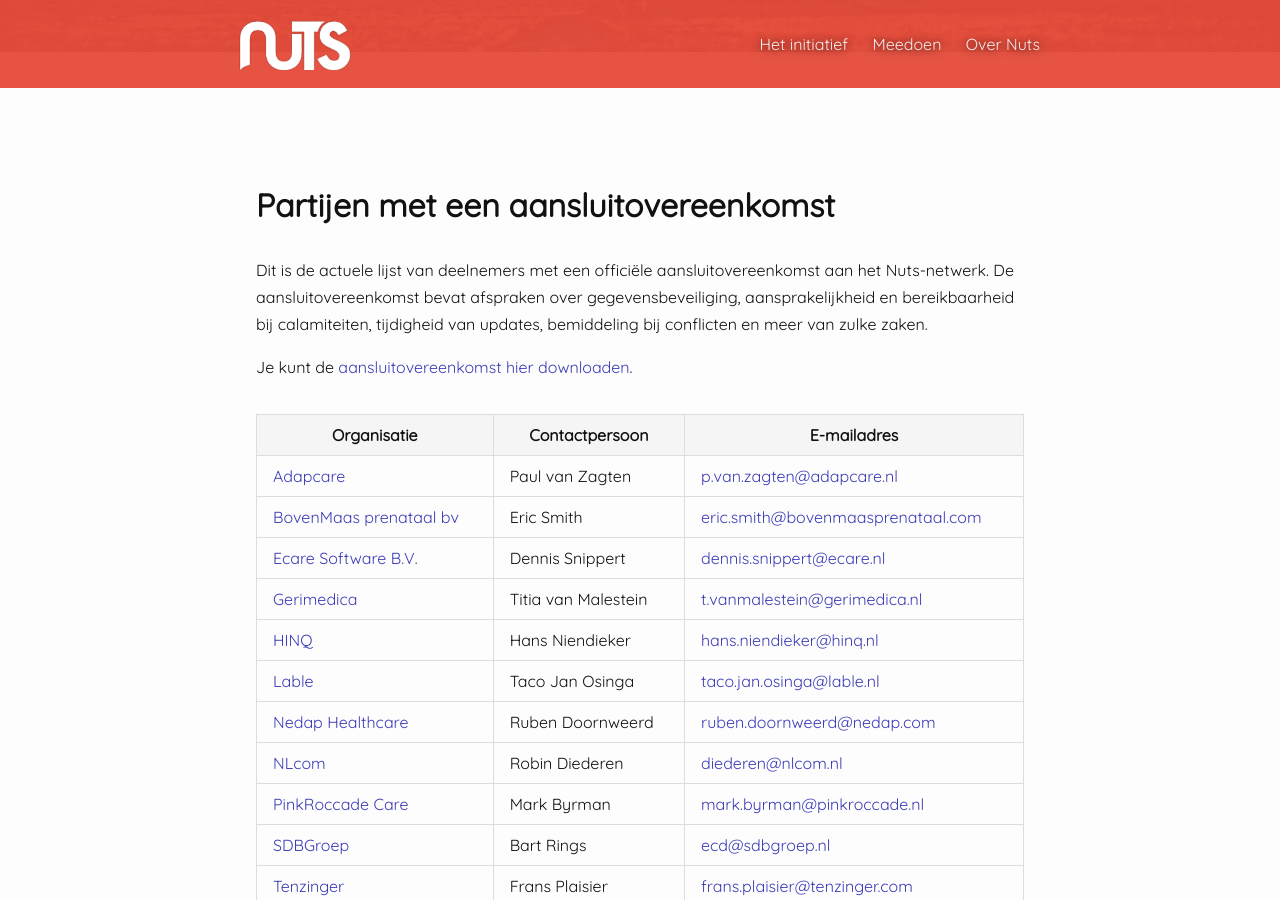
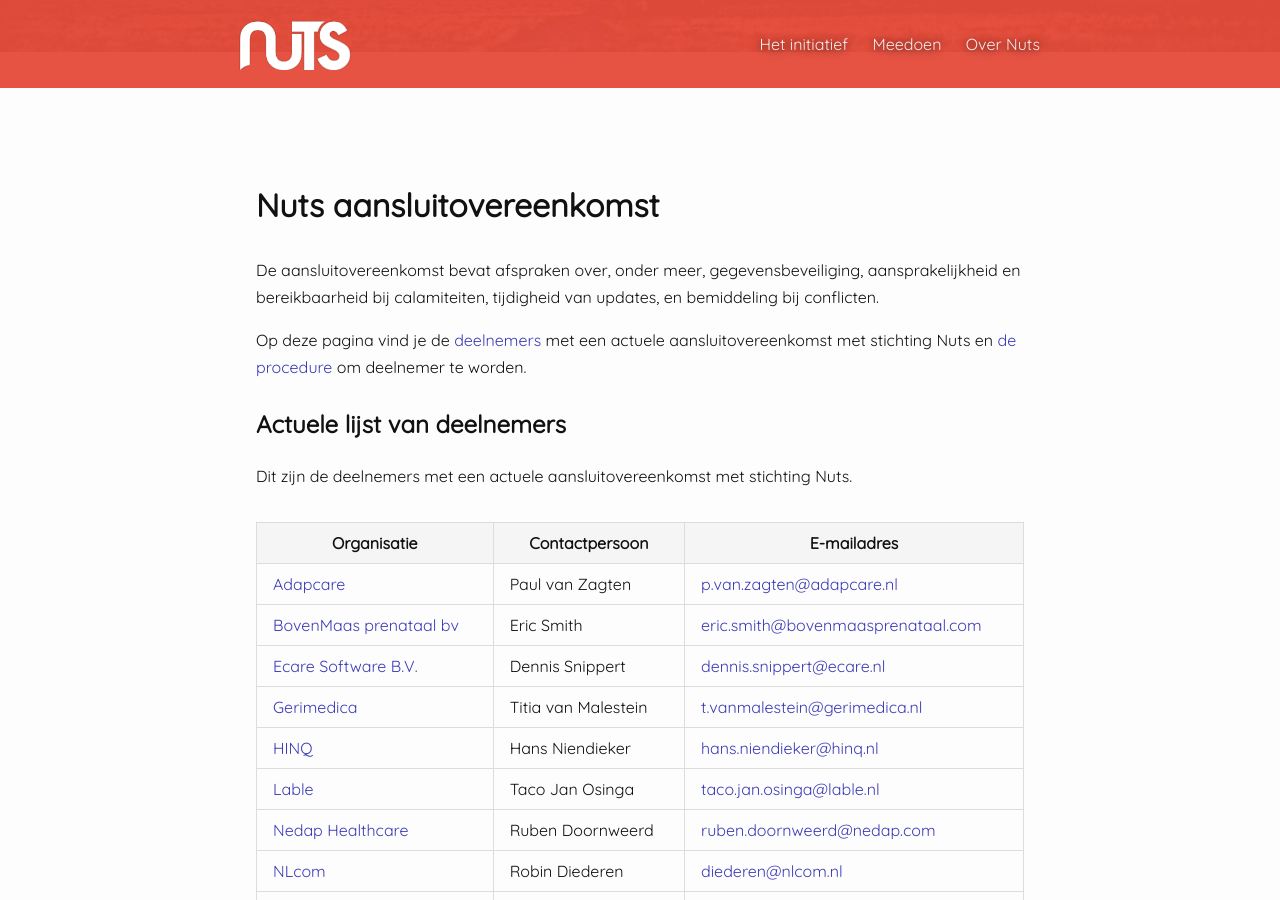
Before and after one commit to nuts-foundation/nuts-webpresence, a Jekyll site: the page built from aangesloten.md, in a window 1280 px wide and 900 px high, scrolled down 308 px. Built offline with Jekyll 4.4.1, drawn with Linux system fonts in a browser that asks for light colours; some of the changed text lies outside the part shown.

Commit message:
Update aangesloten.md (#140)
* Update aangesloten.md

Taal in lijn gebracht met taal uit overeenkomst en procedure voor deelname via aansluitovereenkomst toegevoegd.

* Tekst aangepast

Iets leesbaarder gemaakt mbt een of meerdere tekenbevoegden.
Extra stap toegevoegd: stichting neemt nog contact op met tekenbevoegden.
Aansluit procedure een kopje gegeven.
Links in markdown formaat gezet ipv html.
Links naar de lijst en procedure in introtekst

* Tekstuele aanpassingen

---------

Co-authored-by: stevenvegt <steven.vandervegt@nedap.com>

```diff
--- a/aangesloten.md
+++ b/aangesloten.md
@@ -5,14 +5,16 @@
 header_image: contact
 ---
 
-# Partijen met een aansluitovereenkomst
+# Nuts aansluitovereenkomst
 
-Dit is de actuele lijst van deelnemers met een officiële aansluitovereenkomst
-aan het Nuts-netwerk. De aansluitovereenkomst bevat afspraken over
-gegevensbeveiliging, aansprakelijkheid en bereikbaarheid bij calamiteiten,
-tijdigheid van updates, bemiddeling bij conflicten en meer van zulke zaken.
+De aansluitovereenkomst bevat afspraken over, onder meer, gegevensbeveiliging, aansprakelijkheid en bereikbaarheid
+bij calamiteiten, tijdigheid van updates, en bemiddeling bij conflicten.
 
-Je kunt de <a href="/assets/downloads/aansluitovereenkomst-nuts.pdf">aansluitovereenkomst hier downloaden</a>.
+Op deze pagina vind je de [deelnemers](#list) met een actuele aansluitovereenkomst met stichting Nuts en [de procedure](#procedure) om deelnemer te worden.
+
+## <a name="list"></a>Actuele lijst van deelnemers
+
+Dit zijn de deelnemers met een actuele aansluitovereenkomst met stichting Nuts.
 
 |                       Organisatie                          |   Contactpersoon    |                                        E-mailadres                                       |
 |------------------------------------------------------------|---------------------|------------------------------------------------------------------------------------------|
@@ -29,3 +31,19 @@
 | [Tenzinger](https://tenzinger.com/)                        | Frans Plaisier      | <a href="mailto:frans.plaisier@tenzinger.com">frans.plaisier@tenzinger.com</a>           |
 | [Zorg & Welzijn Connect](https://www.zwconnect.nl/)        | Harrie Huisman      | <a href="mailto:harrie@zwconnect.nl">harrie@zwconnect.nl</a>                             |
 | [Zorgdomein](https://zorgdomein.com/)                      | Herre Uittenhout    | <a href="mailto:uittenhout@zorgdomein.nl">uittenhout@zorgdomein.nl</a>                   |
+
+## <a name="procedure"></a>Aansluitprocedure
+
+De procedure om deelnemer met een actuele aansluitoverenkomst te worden is als volgt:
+
+1. Neem de huidige versie van de aansluitovereenkomst door. Je kunt de aansluitovereenkomst [hier downloaden](/assets/downloads/aansluitovereenkomst-nuts.pdf).
+2. Neem bij vragen contact op met [info@nuts.nl](mailto:info@nuts.nl)
+3. Indien akkoord, stuur een email naar [info@nuts.nl](mailto:info@nuts.nl) met daarin:
+      * Naam van de organisatie
+      * Website van de organisatie
+      * Contactgegevens (telefoonnummers) van een of meerdere tekenbevoegden, zoals in de overeenkomst gevraagd onder "partijen". (E-mailadressen moeten overeenkomen met de domeinnaam van de organisatie website.)
+
+   Neem de e-mailadressen van deze tekenbevoegden op in het cc veld van de email.
+4. De stichting neemt contact op met de tekenbevoegde(n) ter controle.
+5. Daarna volgt een uitnodiging naar deze e-mailadressen van Docusign om de overeenkomst digitaal te tekenen.
+6. Nadat iedereen de overeenkomst digitaal getekend heeft, wordt je organisatie aan de lijst van deelnemers met een actuele aansluitovereenkomst met stichting Nuts toegevoegd.
```
